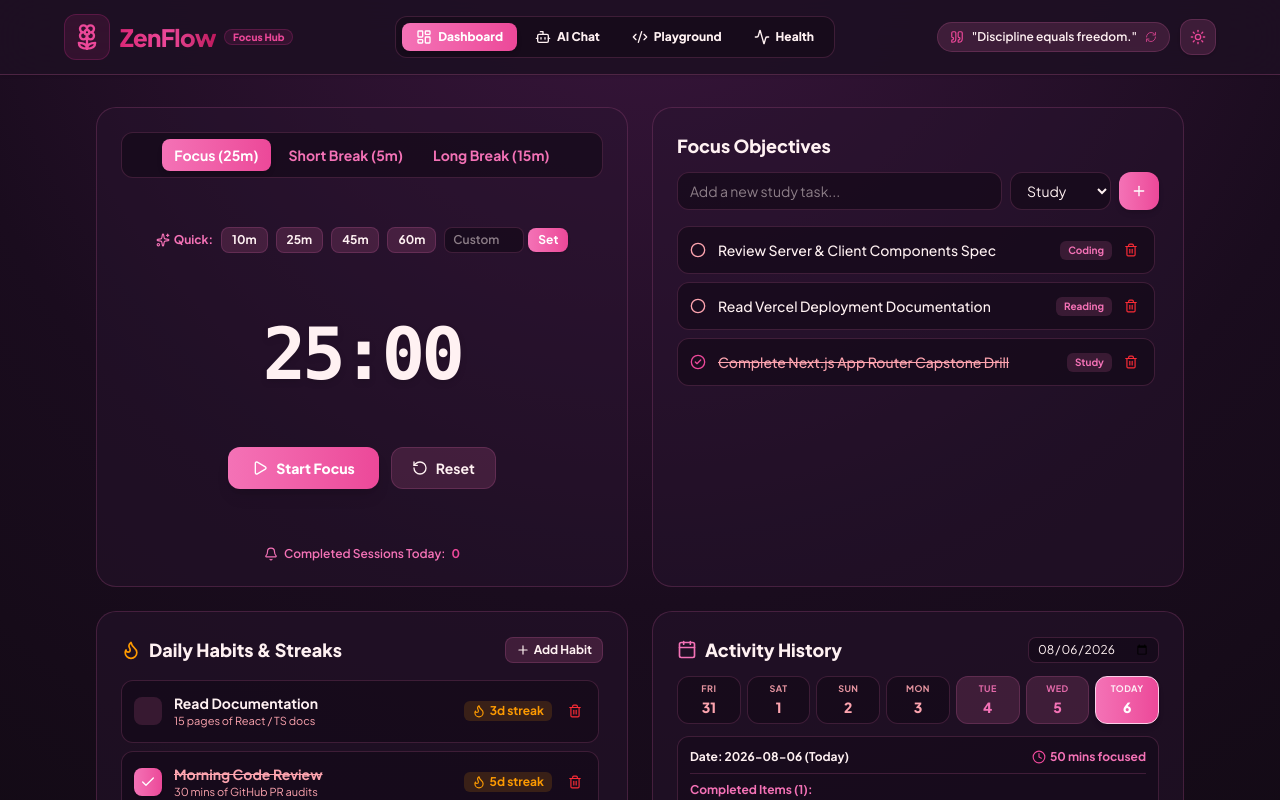
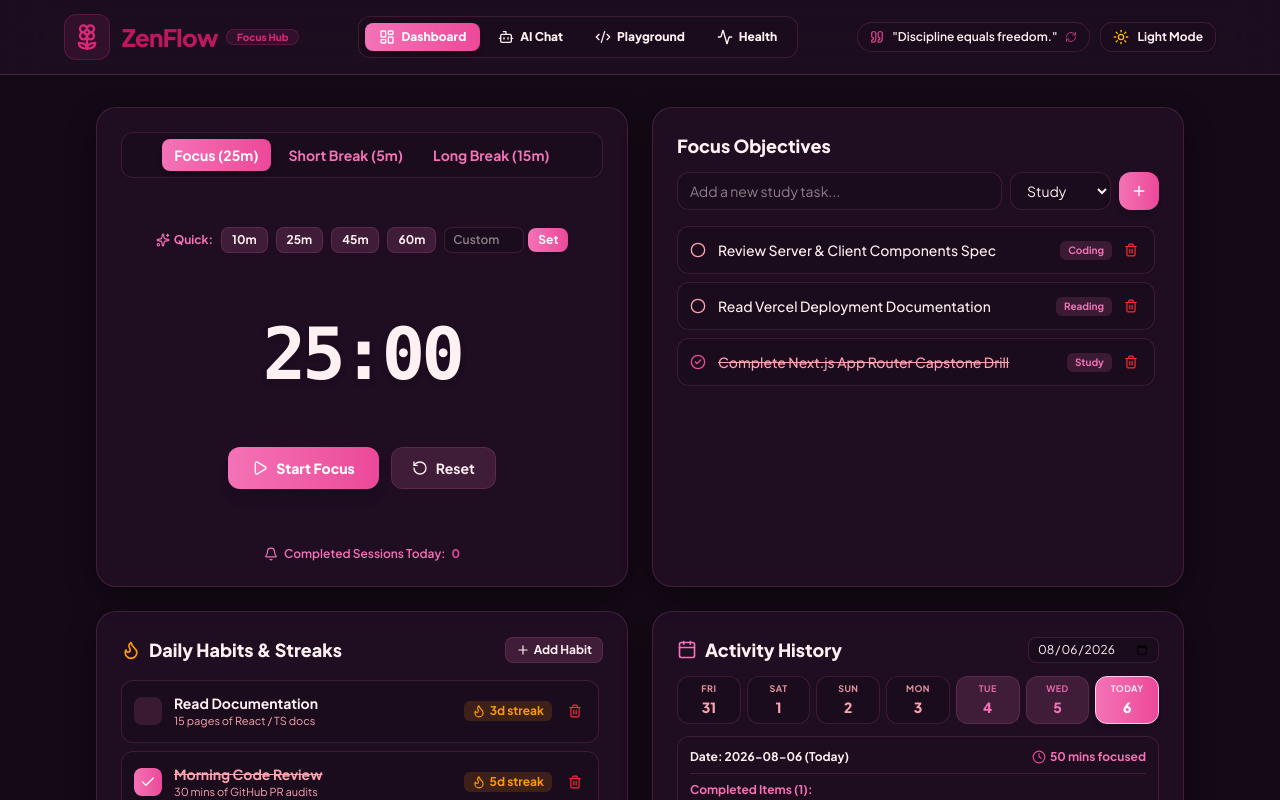
Before and after one commit to Atisha-Priyadarshani/ZenFlow-Focus-Hub, a Next.js app: page / in a window 1280 px wide. Shown: the top 800 px of the page. Built offline with nearby package versions, Linux system fonts and the light colour scheme.

Commit message:
style(theme): redesign light mode with crisp white cards, dark charcoal text, and explicit theme toggle text

```diff
--- a/src/app/globals.css
+++ b/src/app/globals.css
@@ -5,44 +5,50 @@
   font-family: 'Plus Jakarta Sans', -apple-system, BlinkMacSystemFont, 'Segoe UI', Roboto, sans-serif;
 }
 
-/* Dark Cherry Blossom Mode */
+/* ==========================================================================
+   DARK MODE — Deep Obsidian Cherry Blossom Palette
+   ========================================================================== */
 body.dark-mode {
-  --bg-page: radial-gradient(circle at 50% -10%, #3b163e 0%, #1a0c1e 50%, #120a14 85%);
-  --bg-app: rgba(30, 16, 35, 0.92);
-  --bg-card: rgba(40, 20, 48, 0.45);
-  --bg-input: rgba(20, 10, 25, 0.7);
-  --border-app: rgba(244, 114, 182, 0.22);
-  --border-card: rgba(244, 114, 182, 0.18);
+  --bg-page: #140916;
+  --bg-app: rgba(30, 15, 33, 0.85);
+  --bg-card: rgba(45, 20, 50, 0.45);
+  --bg-input: #1a0b1d;
+  --border-app: rgba(244, 114, 182, 0.2);
+  --border-card: rgba(244, 114, 182, 0.16);
   --text-main: #fff1f2;
   --text-muted: #f472b6;
   --text-dim: #fda4af;
-  --shadow-app: 0 30px 60px -15px rgba(18, 10, 20, 0.9);
+  --shadow-app: 0 20px 50px -10px rgba(0, 0, 0, 0.7);
   --pill-active-bg: linear-gradient(135deg, #f472b6, #ec4899);
   --badge-bg: rgba(244, 114, 182, 0.15);
   --accent-color: #f472b6;
-  --sub-panel-bg: rgba(20, 10, 25, 0.6);
-  --chat-bg: #1a0c1e;
-  --chat-msg-bot: rgba(40, 20, 48, 0.5);
+  --sub-panel-bg: rgba(30, 12, 33, 0.6);
+  --chat-bg: #130815;
+  --chat-msg-bot: rgba(45, 20, 50, 0.6);
+  --card-shadow: 0 10px 30px -5px rgba(0, 0, 0, 0.5);
 }
 
-/* Light Cherry Blossom Mode */
+/* ==========================================================================
+   LIGHT MODE — Ultra-Clean Crisp Slate & Rose Blossom Palette (Maximum Readability)
+   ========================================================================== */
 body.light-mode {
-  --bg-page: radial-gradient(circle at 50% 0%, #fce7f3 0%, #fff1f2 60%, #fff5f7 100%);
-  --bg-app: rgba(255, 255, 255, 0.95);
+  --bg-page: #faf5f8;
+  --bg-app: #ffffff;
   --bg-card: #ffffff;
   --bg-input: #fdf2f8;
-  --border-app: rgba(236, 72, 153, 0.3);
-  --border-card: rgba(236, 72, 153, 0.2);
-  --text-main: #701a75;
-  --text-muted: #be185d;
-  --text-dim: #9d174d;
-  --shadow-app: 0 20px 40px -10px rgba(236, 72, 153, 0.15);
+  --border-app: #cbd5e1;
+  --border-card: #e2e8f0;
+  --text-main: #0f172a; /* Deep Charcoal for Maximum Readability */
+  --text-muted: #334155; /* Dark Slate Subtext */
+  --text-dim: #db2777; /* Rich Rose Accent */
+  --shadow-app: 0 10px 30px -5px rgba(0, 0, 0, 0.06);
   --pill-active-bg: linear-gradient(135deg, #ec4899, #db2777);
-  --badge-bg: rgba(236, 72, 153, 0.14);
+  --badge-bg: #fce7f3;
   --accent-color: #db2777;
-  --sub-panel-bg: #fdf2f8;
+  --sub-panel-bg: #f8fafc;
   --chat-bg: #ffffff;
-  --chat-msg-bot: #fdf2f8;
+  --chat-msg-bot: #f1f5f9;
+  --card-shadow: 0 4px 20px -2px rgba(0, 0, 0, 0.05);
 }
 
 * {
@@ -54,9 +60,10 @@ body {
   min-height: 100vh;
   background: var(--bg-page);
   color: var(--text-main);
-  transition: background 0.3s ease, color 0.3s ease;
+  transition: background 0.25s ease, color 0.25s ease;
 }
 
+/* Base Card Styling with Dynamic Theme Support */
 .zenflow-card {
   background: var(--bg-card);
   border: 1px solid var(--border-card);
@@ -64,11 +71,12 @@ body {
   padding: 1.5rem;
   transition: all 0.22s ease;
   color: var(--text-main);
+  box-shadow: var(--card-shadow);
 }
 
 .zenflow-card:hover {
   border-color: var(--accent-color);
-  box-shadow: 0 12px 30px -10px rgba(236, 72, 153, 0.2);
+  box-shadow: 0 12px 30px -10px rgba(236, 72, 153, 0.15);
 }
 
 .scrollable-list {
--- a/src/components/Navbar.tsx
+++ b/src/components/Navbar.tsx
@@ -65,16 +65,16 @@ export function Navbar() {
   return (
     <header className="w-full bg-[var(--bg-app)] border-b border-[var(--border-app)] backdrop-blur-xl sticky top-0 z-50 px-4 md:px-8 py-3.5 transition-all shadow-sm">
       <div className="max-w-6xl mx-auto flex items-center justify-between">
-        {/* Brand Logo & Subtitle — Perfect Flex Alignment & High-Contrast Gradient */}
-        <Link href="/" className="flex items-center gap-2.5 group">
+        {/* Brand Logo & Subtitle — Ultra Crisp Contrast & Flex Alignment */}
+        <Link href="/" className="flex items-center gap-3 group">
           <div className="p-2 rounded-xl bg-pink-500/10 border border-pink-500/20 group-hover:scale-105 transition-transform flex items-center justify-center shrink-0">
-            <Flower2 className="w-6 h-6 md:w-7 md:h-7 text-[#ec4899]" />
+            <Flower2 className="w-6 h-6 md:w-7 md:h-7 text-[#db2777] dark:text-[#ec4899]" />
           </div>
           <div className="flex items-center gap-2">
-            <span className="text-xl md:text-2xl font-extrabold tracking-tight bg-gradient-to-r from-[#db2777] via-[#ec4899] to-[#be185d] dark:from-[#fbcfe8] dark:via-[#f472b6] dark:to-[#ec4899] bg-clip-text text-transparent">
+            <span className="text-xl md:text-2xl font-extrabold tracking-tight text-[#be185d] dark:text-[#fbcfe8]">
               ZenFlow
             </span>
-            <span className="hidden sm:inline-flex items-center text-[10px] font-extrabold text-[#ec4899] px-2 py-0.5 rounded-full bg-pink-500/10 border border-pink-500/20 leading-none">
+            <span className="hidden sm:inline-flex items-center text-[10px] font-extrabold text-[#db2777] dark:text-[#ec4899] px-2.5 py-0.5 rounded-full bg-pink-500/10 border border-pink-500/20 leading-none">
               Focus Hub
             </span>
           </div>
@@ -91,7 +91,7 @@ export function Navbar() {
                 className={`flex items-center gap-1.5 px-3.5 py-1.5 rounded-lg text-xs font-extrabold transition-all ${
                   isActive
                     ? 'bg-gradient-to-r from-[#f472b6] to-[#ec4899] text-white shadow-md'
-                    : 'text-[var(--text-main)] hover:text-[#ec4899] hover:bg-[var(--badge-bg)]'
+                    : 'text-[var(--text-main)] hover:text-[#db2777] dark:hover:text-[#ec4899] hover:bg-[var(--badge-bg)]'
                 }`}
               >
                 <Icon className="w-4 h-4" />
@@ -105,7 +105,7 @@ export function Navbar() {
         <div className="flex items-center gap-2.5">
           <button
             onClick={rotateQuote}
-            className="hidden xl:flex items-center gap-2 bg-[var(--badge-bg)] border border-[var(--border-card)] rounded-full px-3 py-1.5 text-xs font-semibold text-[var(--text-main)] hover:border-[#ec4899] transition-all max-w-[240px] cursor-pointer"
+            className="hidden xl:flex items-center gap-2 bg-[var(--bg-input)] border border-[var(--border-card)] rounded-full px-3 py-1.5 text-xs font-semibold text-[var(--text-main)] hover:border-[#ec4899] transition-all max-w-[240px] cursor-pointer"
             title="Click to rotate motivation quote"
           >
             <Quote className="w-3.5 h-3.5 text-[#ec4899]" />
@@ -116,11 +116,21 @@ export function Navbar() {
           {mounted && (
             <button
               onClick={toggleTheme}
-              className="w-9 h-9 flex items-center justify-center rounded-xl bg-[var(--badge-bg)] border border-[var(--border-card)] text-[#ec4899] hover:border-[#ec4899] transition-all cursor-pointer shadow-sm"
+              className="px-3 py-1.5 flex items-center gap-2 rounded-xl bg-[var(--bg-input)] border border-[var(--border-card)] text-[var(--text-main)] hover:border-[#ec4899] transition-all cursor-pointer shadow-sm font-bold text-xs"
               aria-label="Toggle Light and Dark Mode"
               title={themeMode === 'dark' ? 'Switch to Light Mode' : 'Switch to Dark Mode'}
             >
-              {themeMode === 'dark' ? <Sun className="w-4 h-4" /> : <Moon className="w-4 h-4" />}
+              {themeMode === 'dark' ? (
+                <>
+                  <Sun className="w-4 h-4 text-amber-400" />
+                  <span className="hidden sm:inline">Light Mode</span>
+                </>
+              ) : (
+                <>
+                  <Moon className="w-4 h-4 text-pink-700" />
+                  <span className="hidden sm:inline">Dark Mode</span>
+                </>
+              )}
             </button>
           )}
 
@@ -128,17 +138,17 @@ export function Navbar() {
             onClick={() => setMobileMenuOpen((prev) => !prev)}
             aria-expanded={mobileMenuOpen}
             aria-label="Toggle mobile menu navigation"
-            className="lg:hidden p-2 rounded-xl bg-[var(--badge-bg)] border border-[var(--border-card)] text-[#ec4899] hover:text-[var(--text-main)] transition-all focus:outline-none focus:ring-2 focus:ring-[#ec4899]"
+            className="lg:hidden p-2 rounded-xl bg-[var(--bg-input)] border border-[var(--border-card)] text-[var(--text-main)] hover:text-[#ec4899] transition-all focus:outline-none focus:ring-2 focus:ring-[#ec4899]"
           >
             {mobileMenuOpen ? <X className="w-5 h-5" /> : <Menu className="w-5 h-5" />}
           </button>
         </div>
       </div>
 
-      {/* Mobile Drawer Dropdown Menu — Using CSS Theme Variables */}
+      {/* Mobile Drawer Dropdown Menu */}
       {mobileMenuOpen && (
         <div className="lg:hidden mt-3 pt-3 border-t border-[var(--border-card)] animate-fade-in">
-          <nav className="flex flex-col space-y-1 bg-[var(--bg-app)] border border-[var(--border-card)] p-3 rounded-2xl shadow-2xl backdrop-blur-xl">
+          <nav className="flex flex-col space-y-1 bg-[var(--bg-card)] border border-[var(--border-card)] p-3 rounded-2xl shadow-2xl backdrop-blur-xl">
             {navLinks.map(({ href, label, icon: Icon }) => {
               const isActive = pathname === href;
               return (
@@ -149,7 +159,7 @@ export function Navbar() {
                   className={`flex items-center gap-3 px-4 py-3 rounded-xl text-xs font-bold transition-all ${
                     isActive
                       ? 'bg-gradient-to-r from-[#f472b6] to-[#ec4899] text-white font-extrabold shadow-md'
-                      : 'text-[var(--text-main)] hover:bg-[var(--badge-bg)] hover:text-[#ec4899]'
+                      : 'text-[var(--text-main)] hover:bg-[var(--badge-bg)] hover:text-[#db2777]'
                   }`}
                 >
                   <Icon className="w-4 h-4 text-[#ec4899]" />
```
